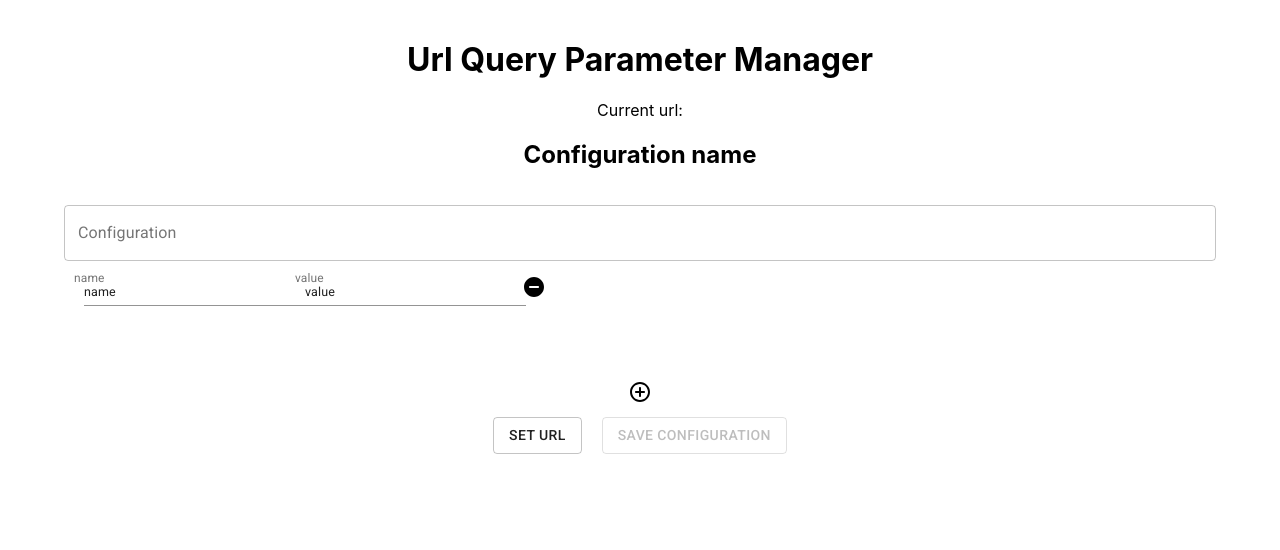
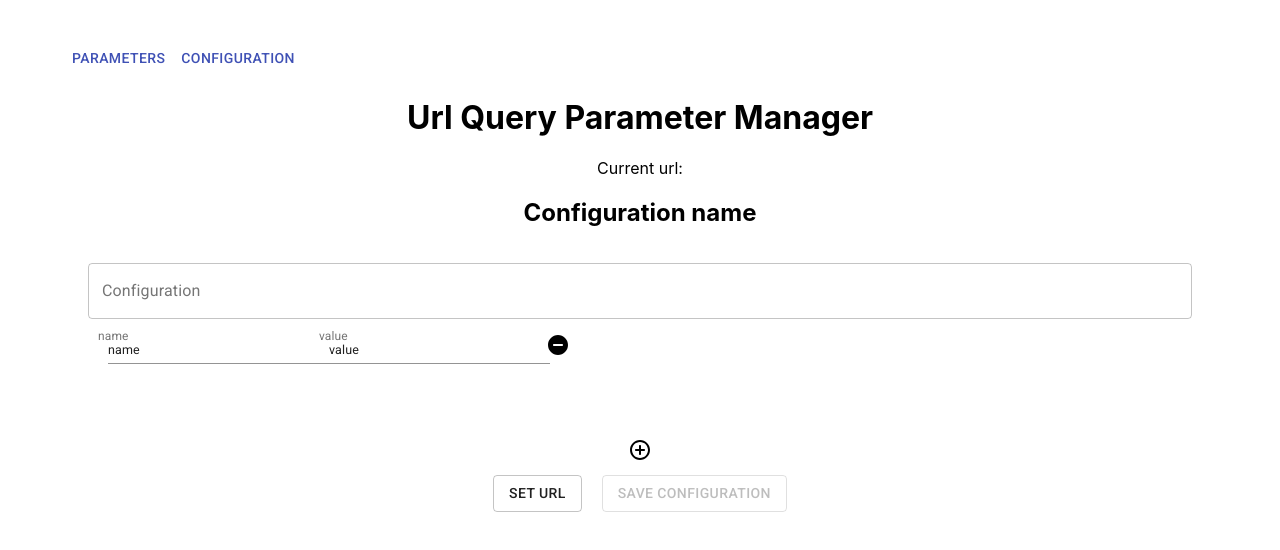
Before and after one commit to Juliafin/urlQueryParamterManager, a React app in the folder url-query-parameter-manager/: page / in a window 1280 px wide. Shown: the top 550 px of the page. Built offline with nearby package versions, Linux system fonts and the light colour scheme.

Commit message:
Implemented react routier

```diff
--- a/package.json
+++ b/package.json
@@ -10,6 +10,9 @@
   "author": "Julia Finarovsky",
   "license": "ISC",
   "dependencies": {
-    "@material-ui/lab": "^4.0.0-alpha.54"
+    "@material-ui/lab": "^4.0.0-alpha.54",
+    "history": "^4.10.1",
+    "react-router": "^5.2.0",
+    "react-router-dom": "^5.2.0"
   }
 }
--- a/url-query-parameter-manager/src/App.css
+++ /dev/null
@@ -1,54 +0,0 @@
-.App {
-  text-align: center;
-}
-
-.App-logo {
-  height: 40vmin;
-  pointer-events: none;
-}
-
-@media (prefers-reduced-motion: no-preference) {
-  .App-logo {
-    animation: App-logo-spin infinite 20s linear;
-  }
-}
-
-.App-header {
-  background-color: #282c34;
-  min-height: 100vh;
-  display: flex;
-  flex-direction: column;
-  align-items: center;
-  justify-content: center;
-  font-size: calc(10px + 2vmin);
-  color: white;
-}
-
-.App-link {
-  color: #61dafb;
-}
-
-.addircle {
-  font-size: 36px !important;
-  margin-left: 16px;
-  align-self: center;
-}
-
-.addContainer{
-  margin-top: 10px;
-  font-size: 36px;
-}
-
-.icon {
-  cursor: pointer;
-}
-
-.configurationButtonContainer {
-  display: flex;
-  justify-content: center;
-  align-items: center;
-}
-
-.configurationButtonContainer > .configurationButton {
-  margin: 4px 10px;
-}
--- a/url-query-parameter-manager/src/App.js
+++ b/url-query-parameter-manager/src/App.js
@@ -1,63 +1,35 @@
 import React from "react";
+import { Route, Link as RouterLink } from 'react-router-dom';
+import ConfigurationLayout from './components/pages/ConfigurationLayout';
 import { Container, Button } from "@material-ui/core";
-import AddCircleOutlineRoundedIcon from "@material-ui/icons/AddCircleOutlineRounded";
-import "./App.css";
-import { Configuration } from "./components/Configuration";
-import { ParamsDisplay } from "./components/ParamsDisplay";
-import { ManagerContext } from "./store/URLManagerContext";
+
 
 const App = () => {
-  const {
-    currentConfiguration,
-    configurations,
-    handlers,
-    keyHistory,
-    queryFields,
-    tabId,
-    url,
-  } = React.useContext(ManagerContext);
 
-  const isConfigurationButtonDisabled = !Boolean(currentConfiguration);
   return (
-    <div className="App">
-      <h1>Url Query Parameter Manager</h1>
-      <p>Current url: {url}</p>
-      <Configuration
-        configurationChangeHandler={handlers.onConfigurationChangeHandler}
-        configurationOptions={Object.keys(configurations)}
-      />
-      <ParamsDisplay
-        queryFieldOnChangeHandler={handlers.queryFieldOnChangeHandler}
-        queryFields={queryFields}
-        queryFieldOnDeleteHandler={handlers.queryFieldOnDeleteHandler}
-        keyHistory={keyHistory}
-      />
-      <Container
-        className="flex addContainer"
-        onClick={handlers.queryFieldOnAddHandler}
-      >
-        <AddCircleOutlineRoundedIcon className="icon addCircle" />
-      </Container>
+    <Container>
+      <div>
+      <Button color="primary" component={RouterLink} to="/">
+        Parameters
+      </Button>
+      <Button color="primary" component={RouterLink} to="/config">
+        Configuration
+      </Button>
+      </div>
 
-      <Container className="configurationButtonContainer">
-        <Button
-          className="configurationButton"
-          onClick={handlers.setUrlHandler}
-          variant="outlined"
-        >
-          Set Url
-        </Button>
-        <Button
-          className="configurationButton"
-          onClick={handlers.saveConfigurationHandler}
-          disabled={isConfigurationButtonDisabled}
-          variant="outlined"
-        >
-          Save Configuration
-        </Button>
-      </Container>
-    </div>
-  );
+      <Route exact path="/config" render={() => {
+        return (
+
+          <div>
+            <p>Config!</p>
+        </div>
+          )
+      }}  />
+      <Route exact path="/" component={ConfigurationLayout}/>
+    </Container>
+  )
+
+
 };
 
 export default App;
--- /dev/null
+++ b/url-query-parameter-manager/src/components/pages/ConfigurationLayout.js
@@ -0,0 +1,64 @@
+import React from "react";
+import { Container, Button } from "@material-ui/core";
+import AddCircleOutlineRoundedIcon from "@material-ui/icons/AddCircleOutlineRounded";
+import "./configurationLayout.css";
+import { Configuration } from "../Configuration";
+import { ParamsDisplay } from "../ParamsDisplay";
+import { ManagerContext } from "../../store/URLManagerContext";
+
+
+const ConfigurationLayout = () => {
+  const {
+    currentConfiguration,
+    configurations,
+    handlers,
+    keyHistory,
+    queryFields,
+    tabId,
+    url,
+  } = React.useContext(ManagerContext);
+
+  const isConfigurationButtonDisabled = !Boolean(currentConfiguration);
+  return (
+    <div className="configurationLayout">
+      <h1>Url Query Parameter Manager</h1>
+      <p>Current url: {url}</p>
+      <Configuration
+        configurationChangeHandler={handlers.onConfigurationChangeHandler}
+        configurationOptions={Object.keys(configurations)}
+      />
+      <ParamsDisplay
+        queryFieldOnChangeHandler={handlers.queryFieldOnChangeHandler}
+        queryFields={queryFields}
+        queryFieldOnDeleteHandler={handlers.queryFieldOnDeleteHandler}
+        keyHistory={keyHistory}
+      />
+      <Container
+        className="flex addContainer"
+        onClick={handlers.queryFieldOnAddHandler}
+      >
+        <AddCircleOutlineRoundedIcon className="icon addCircle" />
+      </Container>
+
+      <Container className="configurationButtonContainer">
+        <Button
+          className="configurationButton"
+          onClick={handlers.setUrlHandler}
+          variant="outlined"
+        >
+          Set Url
+        </Button>
+        <Button
+          className="configurationButton"
+          onClick={handlers.saveConfigurationHandler}
+          disabled={isConfigurationButtonDisabled}
+          variant="outlined"
+        >
+          Save Configuration
+        </Button>
+      </Container>
+    </div>
+  );
+};
+
+export default ConfigurationLayout;
--- /dev/null
+++ b/url-query-parameter-manager/src/components/pages/configurationLayout.css
@@ -0,0 +1,28 @@
+.configurationLayout {
+  text-align: center;
+}
+
+.addircle {
+  font-size: 36px !important;
+  margin-left: 16px;
+  align-self: center;
+}
+
+.addContainer{
+  margin-top: 10px;
+  font-size: 36px;
+}
+
+.icon {
+  cursor: pointer;
+}
+
+.configurationButtonContainer {
+  display: flex;
+  justify-content: center;
+  align-items: center;
+}
+
+.configurationButtonContainer > .configurationButton {
+  margin: 4px 10px;
+}
--- a/url-query-parameter-manager/src/index.js
+++ b/url-query-parameter-manager/src/index.js
@@ -1,14 +1,18 @@
 import React from 'react';
 import ReactDOM from 'react-dom';
+import { MemoryRouter as Router } from 'react-router-dom';
+import { createMemoryHistory } from 'history';
 import './index.css';
 import App from './App';
 import { UrlManagerContextProvider } from './store/URLManagerContext';
 
 ReactDOM.render(
   <UrlManagerContextProvider>
-    <React.StrictMode>
-      <App />
-    </React.StrictMode>
+    <Router history={createMemoryHistory()}>
+      <React.StrictMode>
+        <App />
+      </React.StrictMode>
+    </Router>
   </UrlManagerContextProvider>,
   document.getElementById('root')
 );
```
Also changed, not shown: 1 other file (tests, documents, lock files or other folders).
